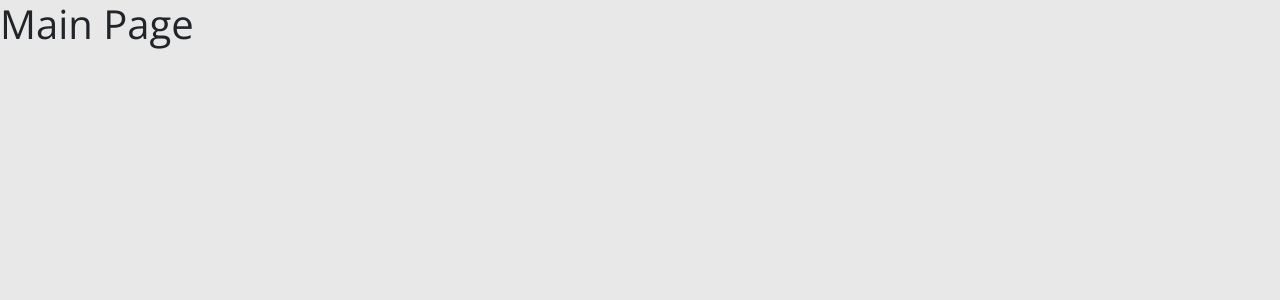
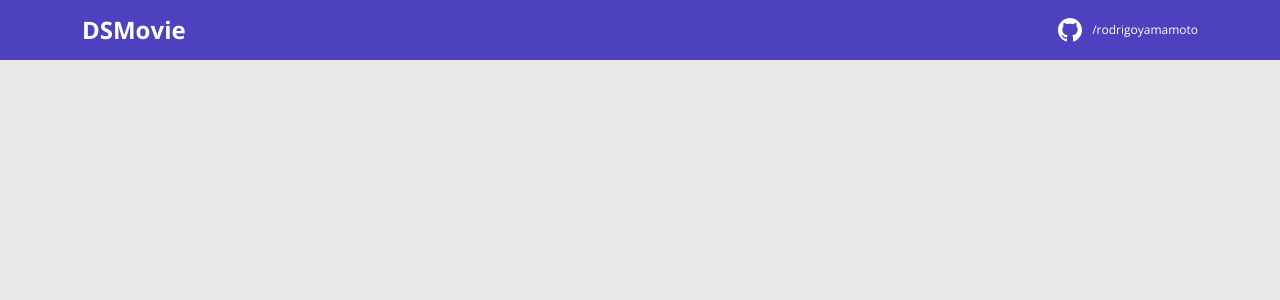
Before and after one commit to rodrigoyamamoto/dsmovie, a React (Create React App) app in the folder frontend/: page / in a window 1280 px wide. Shown: the top 300 px of the page. Built offline with nearby package versions, Linux system fonts and the light colour scheme; the HTML template or start-up script is replaced by a standard one.

Commit message:
add navbar

```diff
--- a/frontend/src/App.tsx
+++ b/frontend/src/App.tsx
@@ -1,6 +1,8 @@
+import Navbar from "./components/Navbar";
+
 function App() {
   return (
-    <h1>Main Page</h1>
+    <Navbar />
   );
 }
 
--- /dev/null
+++ b/frontend/src/components/Navbar/index.tsx
@@ -0,0 +1,22 @@
+import { ReactComponent as GithubIcon } from 'assets/img/github.svg';
+import './styles.css';
+
+function Navbar() {
+    return (
+        <header>
+            <nav className="container">
+                <div className="dsmovie-nav-content">
+                    <h1>DSMovie</h1>
+                    <a href="https://github.com/rodrigoyamamoto" target="_blank" rel="noreferrer">
+                        <div className="dsmovie-contact-container">
+                            <GithubIcon />
+                            <p className="dsmovie-contact-link">/rodrigoyamamoto</p>
+                        </div>
+                    </a>
+                </div>
+            </nav>
+        </header>
+    );
+}
+
+export default Navbar;
--- /dev/null
+++ b/frontend/src/components/Navbar/styles.css
@@ -0,0 +1,29 @@
+header {
+    background-color: var(--color-primary);
+    height: 60px;
+    display: flex;
+    align-items: center;
+}
+
+.dsmovie-nav-content {
+    display: flex;
+    justify-content: space-between;
+    align-items: center;
+    color: #fff;
+}
+
+.dsmovie-nav-content h1 {
+    margin: 0;
+    font-weight: 700;
+    font-size: 24px;
+}
+
+.dsmovie-contact-container {
+    display: flex;
+    align-items: center;
+}
+
+.dsmovie-contact-link {
+    margin: 0 0 0 10px;
+    font-size: 12px;
+}
--- a/frontend/tsconfig.json
+++ b/frontend/tsconfig.json
@@ -1,5 +1,6 @@
 {
   "compilerOptions": {
+    "baseUrl": "./src",
     "target": "es5",
     "lib": [
       "dom",
```
Also changed, not shown: frontend/src/assets/img/github.svg (added).
